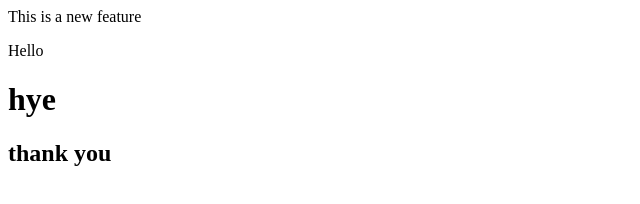
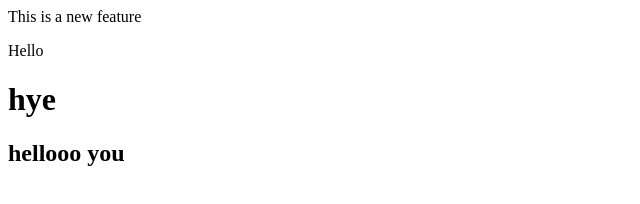
Before and after one commit to Satyajeetkumar03/local, a plain HTML site: page index.html in a window 1280 px wide. Shown: the full height of the page, 0-640 px from the left. Drawn offline with Linux system fonts and the light colour scheme.

Commit message:
Update index.html

```diff
--- a/index.html
+++ b/index.html
@@ -2,4 +2,4 @@
 <p>Hello </p>
 <h1>hye</h1>
 
-<h2>thank you</h2>
+<h2>hellooo you</h2>
```
